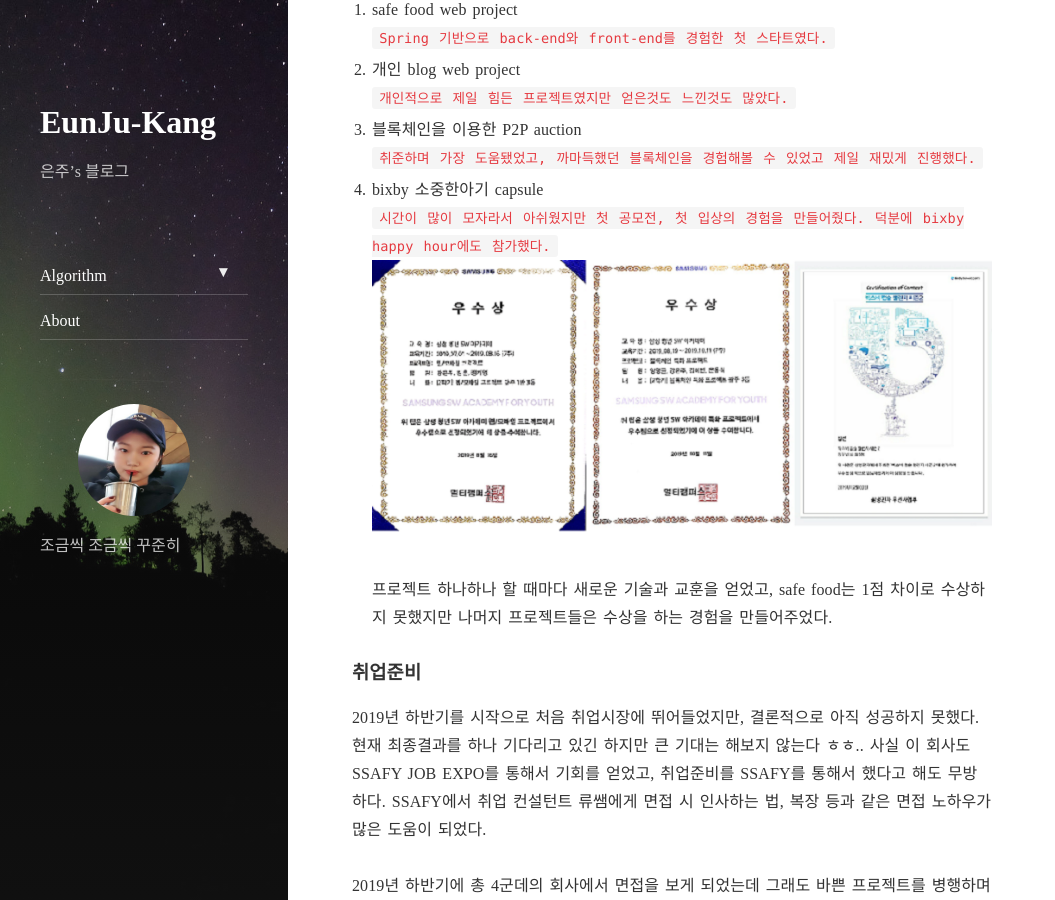
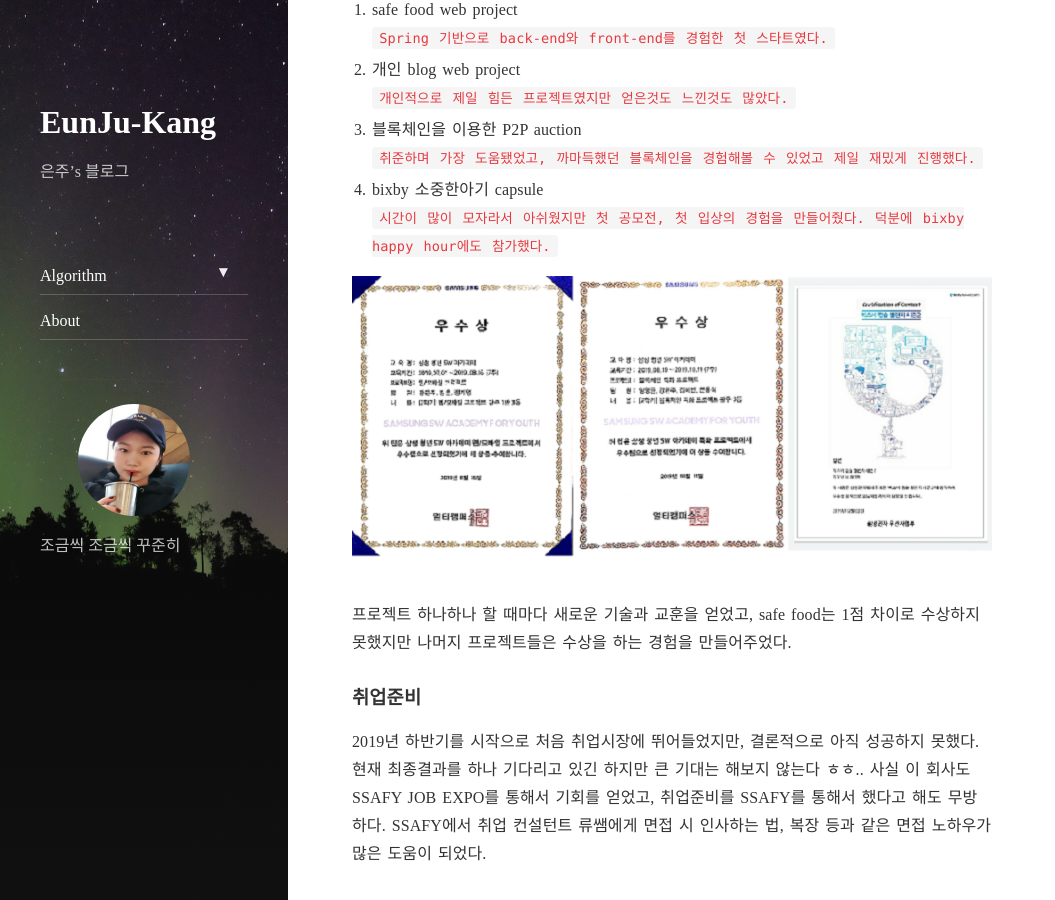
Before and after one commit to EunJu-Kang/EunJu-Kang.github.io, a Jekyll site: the page built from _posts/2020-01-12-2019회고.md, in a window 1280 px wide and 900 px high, scrolled down 1589 px. Shown: the whole window, without its empty margins (0-1055 px from the left). Built offline with Jekyll 4.4.1, drawn with Linux system fonts in a browser that asks for light colours; nearby versions of some CDN libraries; comment, search, counter and statistics services are not loaded.

Commit message:
Update 2020-01-12-2019회고.md

````diff
--- a/_posts/2020-01-12-2019회고.md
+++ b/_posts/2020-01-12-2019회고.md
@@ -42,7 +42,8 @@ tags:
 3. 블록체인을 이용한 P2P auction <br>
 ``` 취준하며 가장 도움됐었고, 까마득했던 블록체인을 경험해볼 수 있었고 제일 재밌게 진행했다. ```
 4. bixby 소중한아기 capsule <br>
-``` 시간이 많이 모자라서 아쉬웠지만 첫 공모전, 첫 입상의 경험을 만들어줬다. 덕분에 bixby happy hour에도 참가했다.```
+``` 시간이 많이 모자라서 아쉬웠지만 첫 공모전, 첫 입상의 경험을 만들어줬다. 덕분에 bixby happy hour에도 참가했다.``` <br>
+
 ![awards](/assets/img/aboutme/awards.png)
 <br>
 프로젝트 하나하나 할 때마다 새로운 기술과 교훈을 얻었고, safe food는 1점 차이로 수상하지 못했지만 나머지 프로젝트들은 수상을 하는 경험을 만들어주었다.
````
